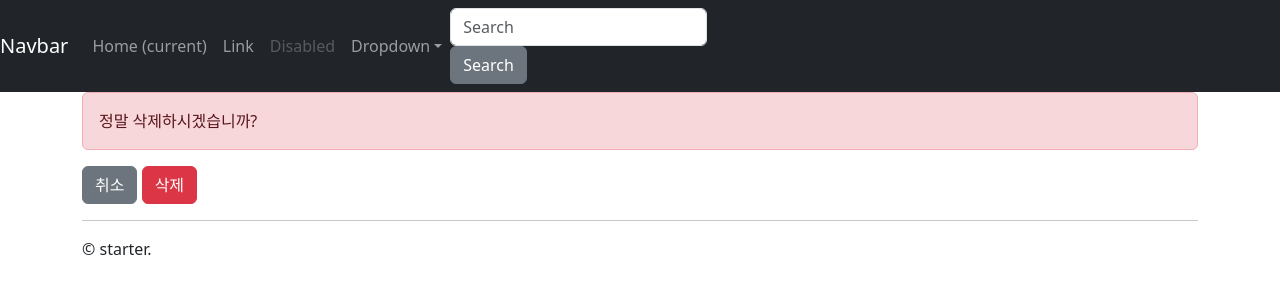
After one commit to yjinjo/django-everything, a Django app: template starter/instagram/templates/instagram/post_confirm_delete.html in a window 1280 px wide. The commit adds this page. Shown: the top 300 px of the page. Run offline with Django 3.2, Linux system fonts and the light colour scheme; the template is opened without the code that fills it, so the values that code supplies are empty; some libraries are stand-ins or nearby versions.

Commit message:
#5. Form을 통한 삭제 구현

```diff
--- /dev/null
+++ b/starter/instagram/templates/instagram/post_confirm_delete.html
@@ -0,0 +1,14 @@
+{% extends "instagram/layout.html" %}
+
+{% block content %}
+  <form action="" method="POST">
+    {% csrf_token %}
+    <div class="alert alert-danger">
+      정말 삭제하시겠습니까?
+    </div>
+    <a href="{{ post.get_absolute_url }}" class="btn btn-secondary">
+      취소
+    </a>
+    <input type="submit" value="삭제" class="btn btn-danger">
+  </form>
+{% endblock content %}
--- a/starter/instagram/templates/instagram/post_detail.html
+++ b/starter/instagram/templates/instagram/post_detail.html
@@ -22,4 +22,7 @@
   <a href="{% url 'instagram:post_edit' post.pk %}" class="btn btn-info">
     수정
   </a>
+  <a href="{% url 'instagram:post_delete' post.pk %}" class="btn btn-danger">
+    삭제
+  </a>
 {% endblock content %}
--- a/starter/instagram/urls.py
+++ b/starter/instagram/urls.py
@@ -9,8 +9,9 @@ app_name = "instagram"  # URL Reverse 에서 namespace 역할을 하게 됩니
 urlpatterns = [
     path("", views.post_list, name="post_list"),
     path("new/", views.post_new, name="post_new"),
+    path("<int:pk>/edit/", views.post_edit, name="post_edit"),
+    path("<int:pk>/delete/", views.post_delete, name="post_delete"),
     path("<int:pk>", views.post_detail, name="post_detail"),
-    path("<int:pk>/edit/", views.post_edit, name="post_edit"),
     path("archive/", views.post_archive, name="post_archive"),
     path("archive/<int:year>/", views.post_archive_year, name="post_archive_year"),
 ]
```
Also changed, not shown: starter/instagram/views.py (+16 -0 lines).
